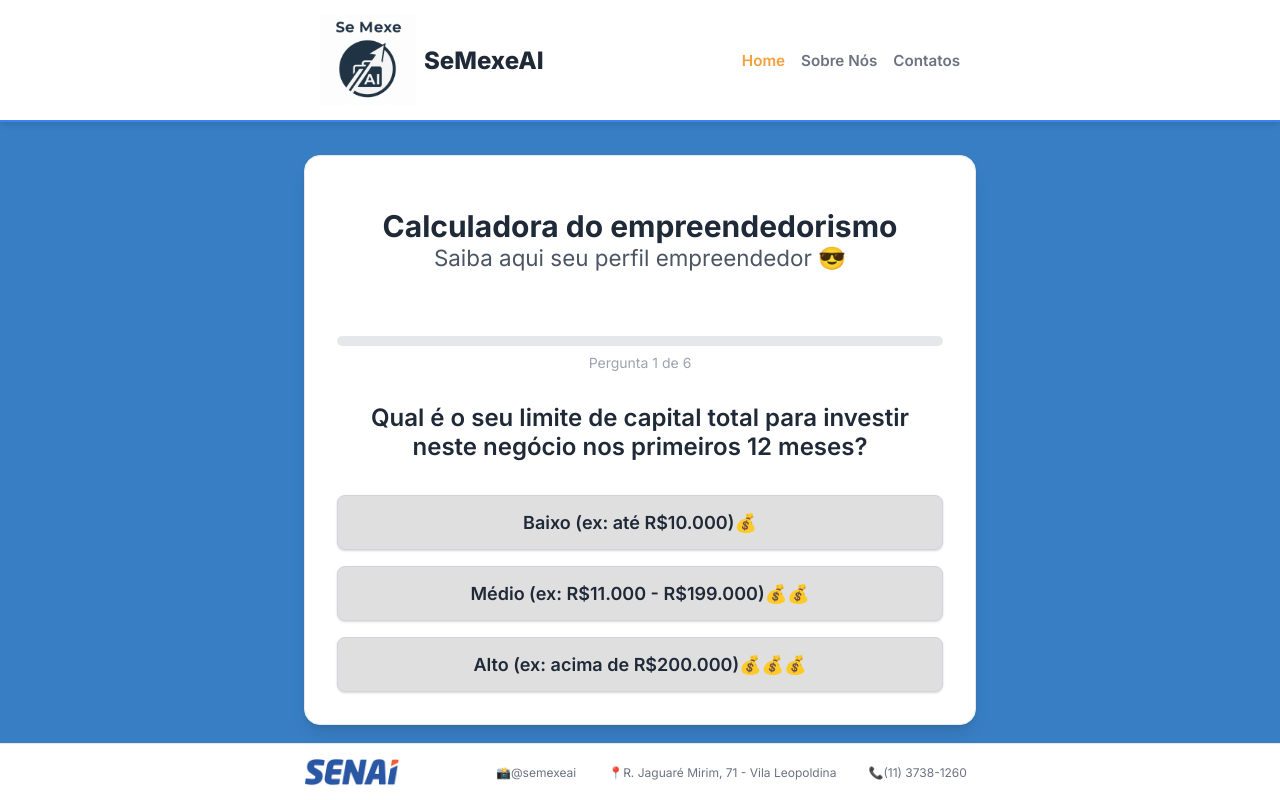
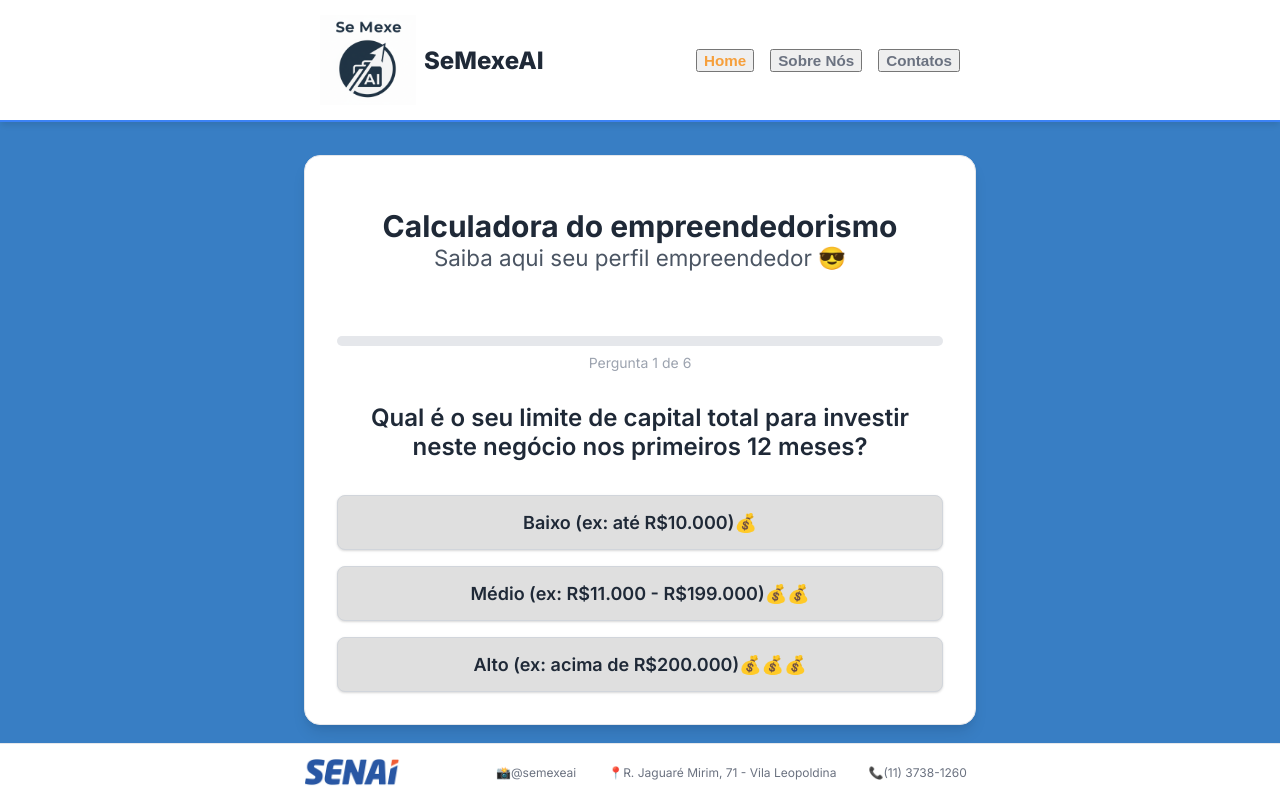
Before and after one commit to CarlaBBLonghi/projeto-integrador, a React (Create React App) app: page / in a window 1280 px wide. Built offline with nearby package versions, Linux system fonts and the light colour scheme.

Commit message:
atualiza

```diff
--- a/src/App.js
+++ b/src/App.js
@@ -681,26 +681,28 @@ function App() {
             SeMexeAI
           </div>
 
-          <nav className="header-nav">
-            <a
+<nav className="header-nav">
+            <button // CORRIGIDO
               onClick={goToHome}
               className={`header-link ${currentPage === 'home' ? 'active' : ''}`}
             >
               Home
-            </a>
-            <a
+            </button>
+
+            <button // CORRIGIDO
               onClick={goToAbout}
               className={`header-link ${currentPage === 'about' ? 'active' : ''}`}
             >
               Sobre Nós
-            </a>
-            <a
+            </button>
+
+            <button // CORRIGIDO
               onClick={goToContact}
               className={`header-link ${currentPage === 'contact' ? 'active' : ''}`}
             >
               Contatos
-            </a>
-          </nav>
+            </button>
+         </nav>
         </div>
       </div>
       {/* ---------------------------- */}
@@ -724,8 +726,8 @@ function App() {
           <span className="footer-item">📞(11) 3738-1260</span>
         </div>
       </div>
-      {/* ------------------------------------ */}
-    </>
+    {/* ------------------------------------ */}
+  </>
   );
 }
 
```
